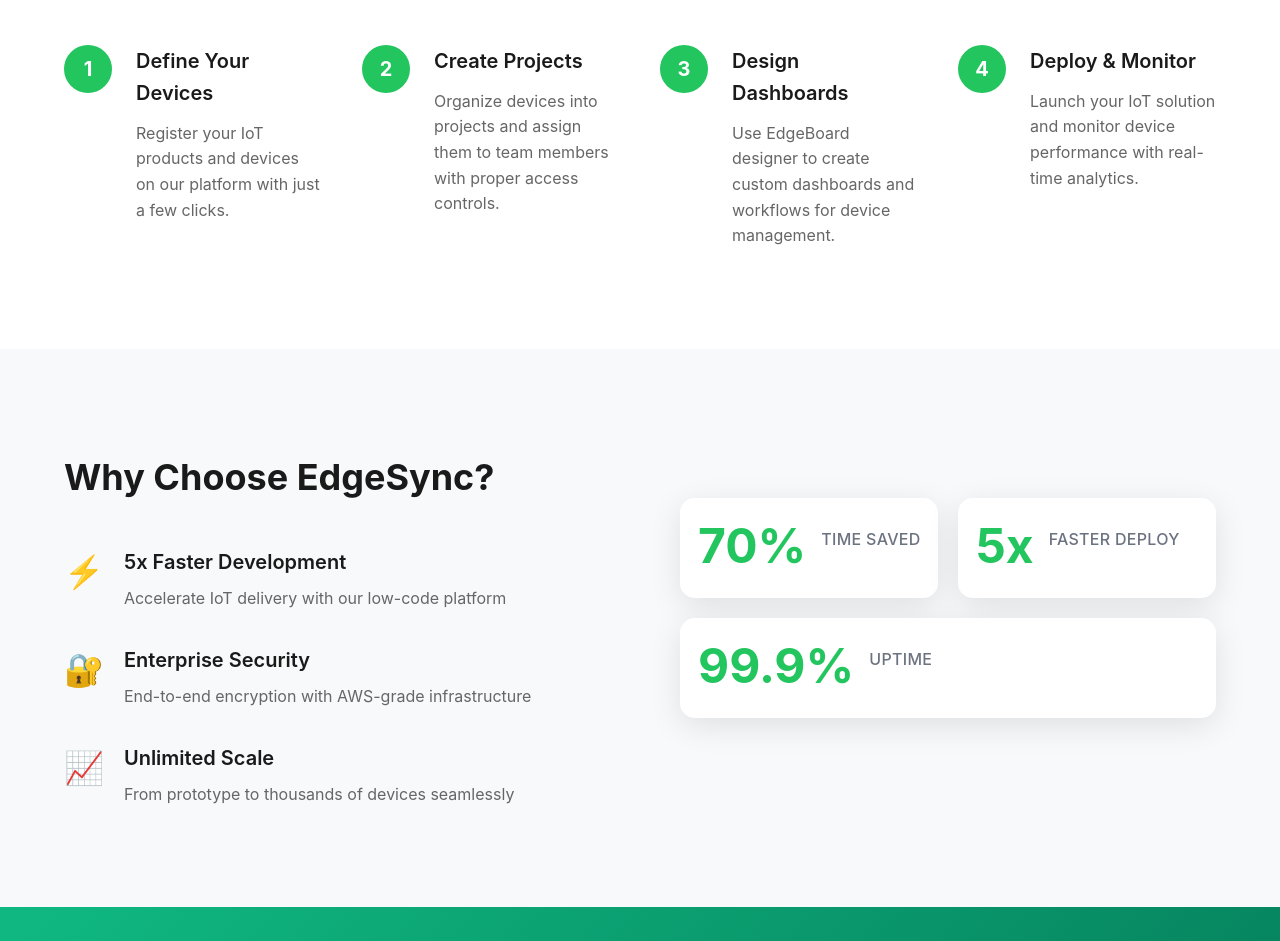
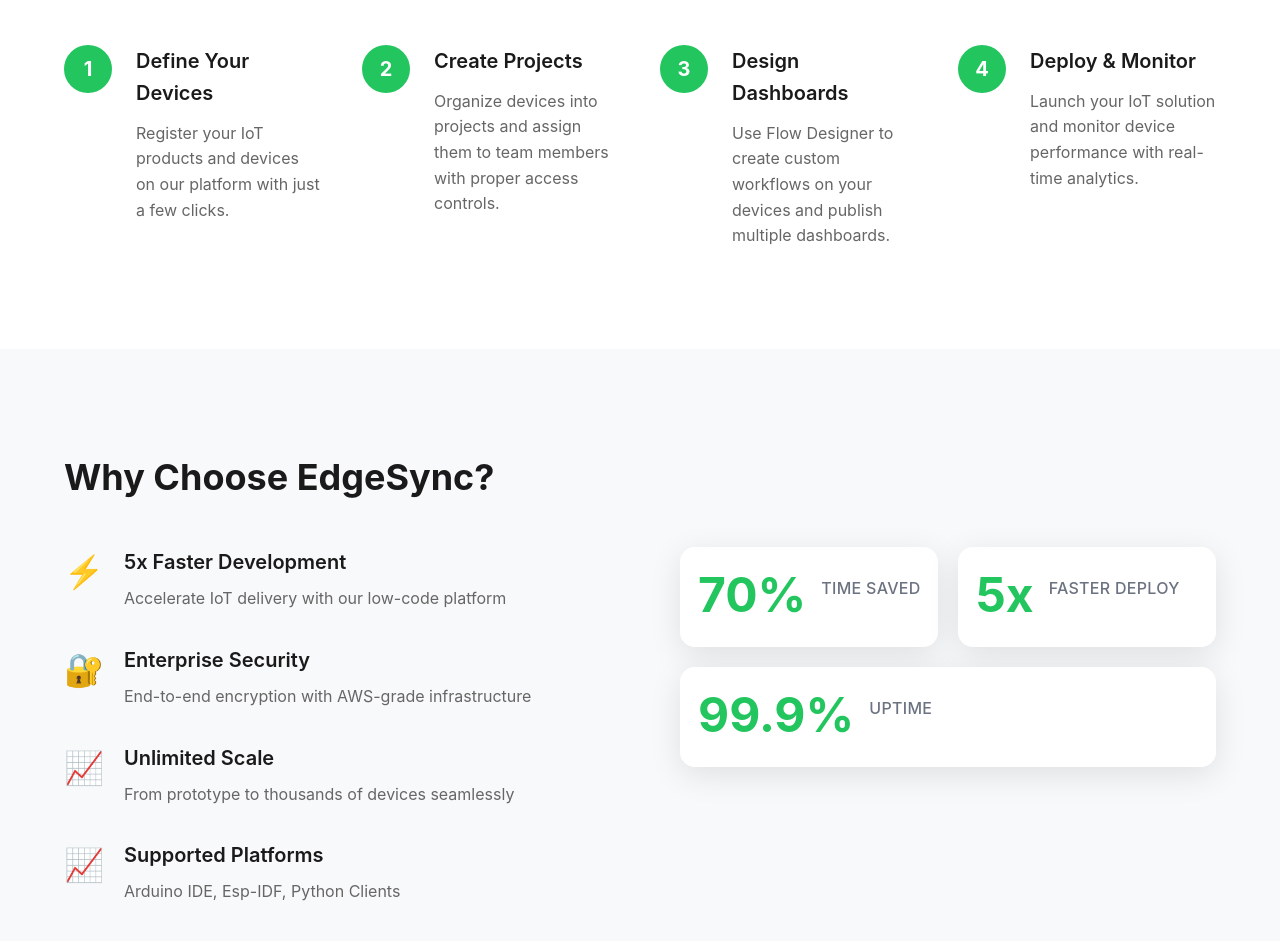
Before and after one commit to kc099/das, a React (Create React App) app: page / in a window 1280 px wide. Shown: the part 1971-2912 px from the top of the page. Built offline with nearby package versions, Linux system fonts and the light colour scheme.

Commit message:
added pricings

```diff
--- a/src/pages/Homepage.js
+++ b/src/pages/Homepage.js
@@ -68,7 +68,7 @@
     {
       step: "3",
       title: "Design Dashboards",
-      description: "Use EdgeBoard designer to create custom dashboards and workflows for device management."
+      description: "Use Flow Designer to create custom workflows on your devices and publish multiple dashboards."
     },
     {
       step: "4",
@@ -76,6 +76,20 @@
       description: "Launch your IoT solution and monitor device performance with real-time analytics."
     }
   ];
+
+  // const pricings = [
+  //   {
+  //     title: "Free Tier",
+  //     description: "Get started with 5 devices, 1 project, and basic features at no cost.",
+  //     icon: "🔧"
+  //   },
+  //   {
+  //     title: "Pay as You Go",
+  //     description: "Visualize device data with comprehensive dashboards and advanced SQL analytics capabilities.",
+  //     icon: "📊"
+  //   },
+
+  // ];
 
   return (
     <div className="homepage">
@@ -177,6 +191,13 @@
                     <p>From prototype to thousands of devices seamlessly</p>
                   </div>
                 </div>
+                <div className="benefit-item">
+                  <span className="benefit-icon">📈</span>
+                  <div>
+                    <h4>Supported Platforms</h4>
+                    <p>Arduino IDE, Esp-IDF, Python Clients</p>
+                  </div>
+                </div>
               </div>
             </div>
             <div className="benefits-visual">
@@ -198,6 +219,26 @@
           </div>
         </div>
       </section>
+
+
+      {/* Pricing Section
+      <section id="pricing" className="pricing">
+        <div className="container">
+          <div className="section-header">
+            <h2>Pricing</h2>
+            <p>No Credit Card Required</p>
+          </div>
+          <div className="features-grid">
+            {pricings.map((pricing, index) => (
+              <div key={index} className="feature-card">
+                <div className="feature-icon">{pricing.icon}</div>
+                <h3>{pricing.title}</h3>
+                <p>{pricing.description}</p>
+              </div>
+            ))}
+          </div>
+        </div>
+      </section> */}
 
       {/* CTA Section */}
       <section className="final-cta">
```
Also changed, not shown: src/styles/Homepage.css (+43 -0 lines).
